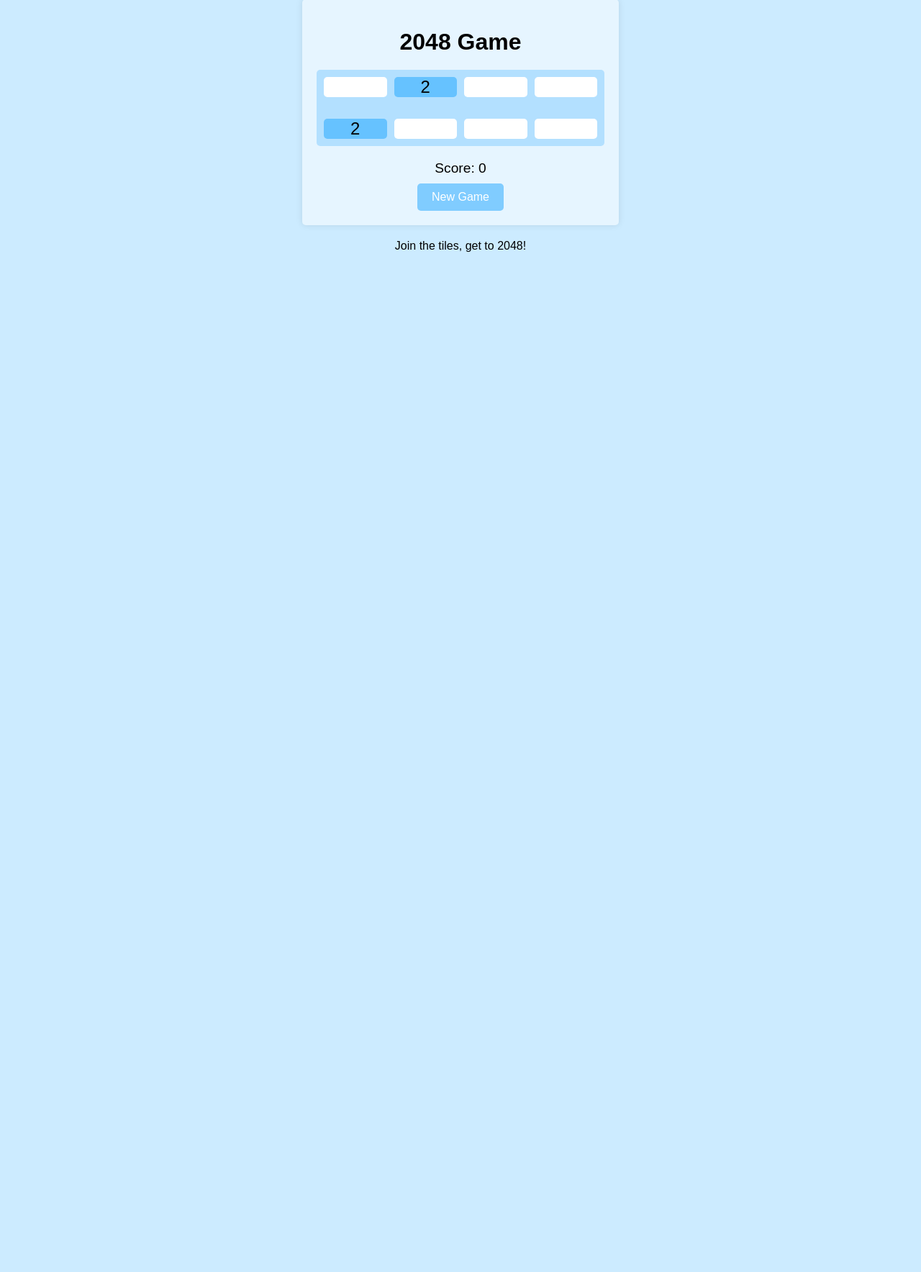
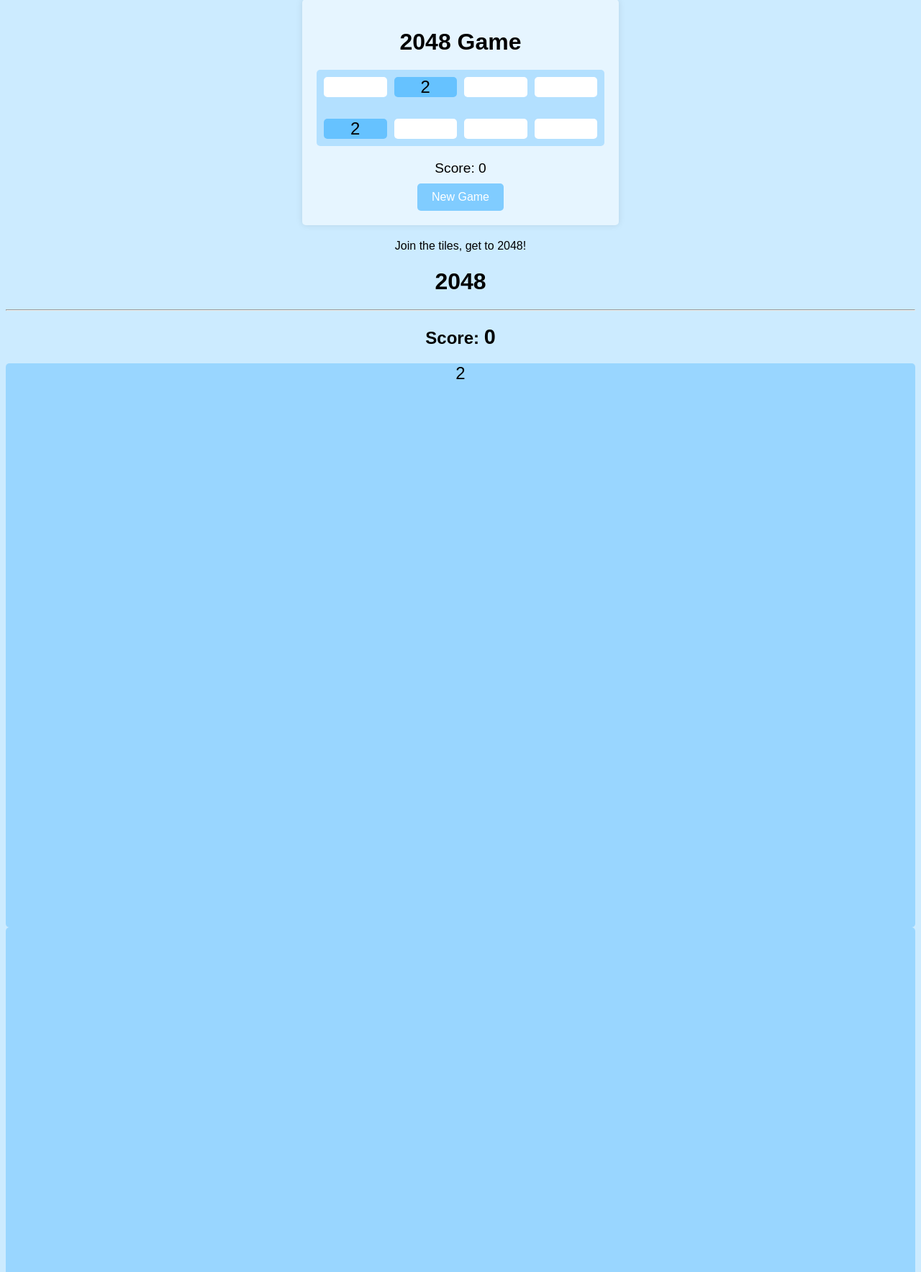
Before and after one commit to mac8cheese/Ira, a Python web app: template templates/index.html in a window 1280 px wide. Shown: the part 152-1920 px from the top of the page at 72% size. Before the commit the page ends 502 px from the top, so only its background shows below. Run offline with Jinja, Linux system fonts and the light colour scheme; the template is opened without the code that fills it, so the values that code supplies are empty.

Commit message:
stable1.7/23

```diff
--- a/static/custom.js
+++ b/static/custom.js
@@ -110,3 +110,193 @@
 
     initializeGrid();
 });
+
+var board;
+var score = 0;
+var rows = 4;
+var columns = 4;
+
+window.onload = function() {
+    setGame();
+}
+
+function setGame() {
+    // board = [
+    //     [2, 2, 2, 2],
+    //     [2, 2, 2, 2],
+    //     [4, 4, 8, 8],
+    //     [4, 4, 8, 8]
+    // ];
+
+    board = [
+        [0, 0, 0, 0],
+        [0, 0, 0, 0],
+        [0, 0, 0, 0],
+        [0, 0, 0, 0]
+    ]
+
+    for (let r = 0; r < rows; r++) {
+        for (let c = 0; c < columns; c++) {
+            let tile = document.createElement("div");
+            tile.id = r.toString() + "-" + c.toString();
+            let num = board[r][c];
+            updateTile(tile, num);
+            document.getElementById("board").append(tile);
+        }
+    }
+    //create 2 to begin the game
+    setTwo();
+    setTwo();
+
+}
+
+function updateTile(tile, num) {
+    tile.innerText = "";
+    tile.classList.value = ""; //clear the classList
+    tile.classList.add("tile");
+    if (num > 0) {
+        tile.innerText = num.toString();
+        if (num <= 4096) {
+            tile.classList.add("x"+num.toString());
+        } else {
+            tile.classList.add("x8192");
+        }
+    }
+}
+
+document.addEventListener('keyup', (e) => {
+    if (e.code == "ArrowLeft") {
+        slideLeft();
+        setTwo();
+    }
+    else if (e.code == "ArrowRight") {
+        slideRight();
+        setTwo();
+    }
+    else if (e.code == "ArrowUp") {
+        slideUp();
+        setTwo();
+
+    }
+    else if (e.code == "ArrowDown") {
+        slideDown();
+        setTwo();
+    }
+    document.getElementById("score").innerText = score;
+})
+
+function filterZero(row){
+    return row.filter(num => num != 0); //create new array of all nums != 0
+}
+
+function slide(row) {
+    //[0, 2, 2, 2]
+    row = filterZero(row); //[2, 2, 2]
+    for (let i = 0; i < row.length-1; i++){
+        if (row[i] == row[i+1]) {
+            row[i] *= 2;
+            row[i+1] = 0;
+            score += row[i];
+        }
+    } //[4, 0, 2]
+    row = filterZero(row); //[4, 2]
+    //add zeroes
+    while (row.length < columns) {
+        row.push(0);
+    } //[4, 2, 0, 0]
+    return row;
+}
+
+function slideLeft() {
+    for (let r = 0; r < rows; r++) {
+        let row = board[r];
+        row = slide(row);
+        board[r] = row;
+        for (let c = 0; c < columns; c++){
+            let tile = document.getElementById(r.toString() + "-" + c.toString());
+            let num = board[r][c];
+            updateTile(tile, num);
+        }
+    }
+}
+
+function slideRight() {
+    for (let r = 0; r < rows; r++) {
+        let row = board[r];         //[0, 2, 2, 2]
+        row.reverse();              //[2, 2, 2, 0]
+        row = slide(row)            //[4, 2, 0, 0]
+        board[r] = row.reverse();   //[0, 0, 2, 4];
+        for (let c = 0; c < columns; c++){
+            let tile = document.getElementById(r.toString() + "-" + c.toString());
+            let num = board[r][c];
+            updateTile(tile, num);
+        }
+    }
+}
+
+function slideUp() {
+    for (let c = 0; c < columns; c++) {
+        let row = [board[0][c], board[1][c], board[2][c], board[3][c]];
+        row = slide(row);
+        // board[0][c] = row[0];
+        // board[1][c] = row[1];
+        // board[2][c] = row[2];
+        // board[3][c] = row[3];
+        for (let r = 0; r < rows; r++){
+            board[r][c] = row[r];
+            let tile = document.getElementById(r.toString() + "-" + c.toString());
+            let num = board[r][c];
+            updateTile(tile, num);
+        }
+    }
+}
+
+function slideDown() {
+    for (let c = 0; c < columns; c++) {
+        let row = [board[0][c], board[1][c], board[2][c], board[3][c]];
+        row.reverse();
+        row = slide(row);
+        row.reverse();
+        // board[0][c] = row[0];
+        // board[1][c] = row[1];
+        // board[2][c] = row[2];
+        // board[3][c] = row[3];
+        for (let r = 0; r < rows; r++){
+            board[r][c] = row[r];
+            let tile = document.getElementById(r.toString() + "-" + c.toString());
+            let num = board[r][c];
+            updateTile(tile, num);
+        }
+    }
+}
+
+function setTwo() {
+    if (!hasEmptyTile()) {
+        return;
+    }
+    let found = false;
+    while (!found) {
+        //find random row and column to place a 2 in
+        let r = Math.floor(Math.random() * rows);
+        let c = Math.floor(Math.random() * columns);
+        if (board[r][c] == 0) {
+            board[r][c] = 2;
+            let tile = document.getElementById(r.toString() + "-" + c.toString());
+            tile.innerText = "2";
+            tile.classList.add("x2");
+            found = true;
+        }
+    }
+}
+
+function hasEmptyTile() {
+    let count = 0;
+    for (let r = 0; r < rows; r++) {
+        for (let c = 0; c < columns; c++) {
+            if (board[r][c] == 0) { //at least one zero in the board
+                return true;
+            }
+        }
+    }
+    return false;
+}
--- a/templates/index.html
+++ b/templates/index.html
@@ -47,3 +47,22 @@
 <!--  text-align: center;-->
 
 <!--}-->
+
+<!DOCTYPE html>
+<html>
+    <head>
+        <meta charset="UTF-8">
+        <meta name="viewport" content="width=device-width, initial-scale=1.0">
+        <title>2048</title>
+        <link rel="stylesheet" href="2048.css">
+        <script src="2048.js"></script>
+    </head>
+
+    <body>
+        <h1>2048</h1>
+        <hr>
+        <h2>Score: <span id="score">0</span></h2>
+        <div id="board">
+        </div>
+    </body>
+</html>
```
Also changed, not shown: main.py (+44 -0 lines).
